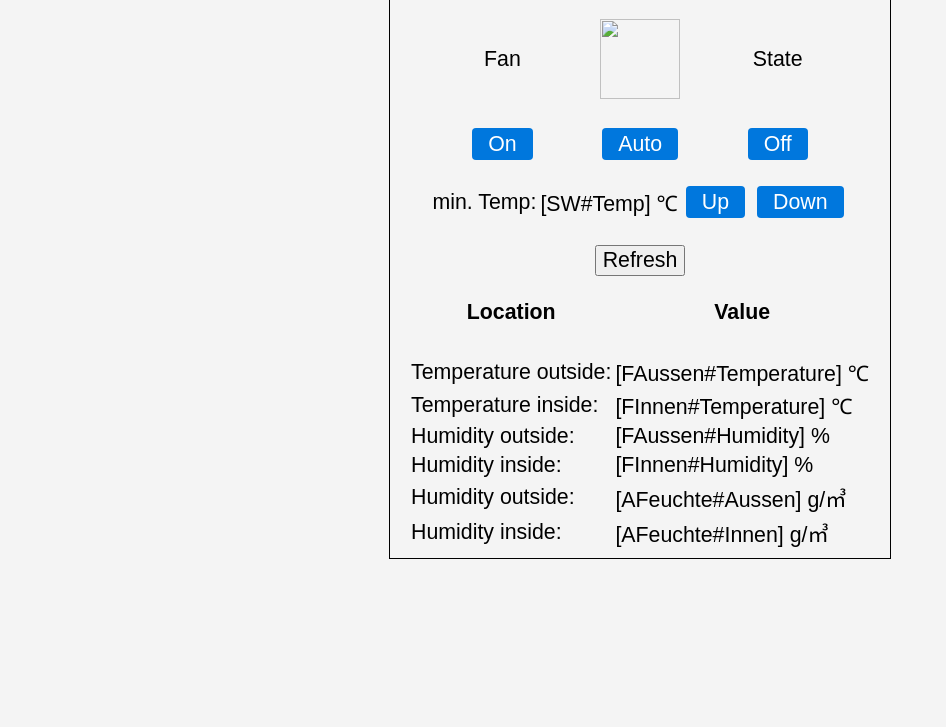
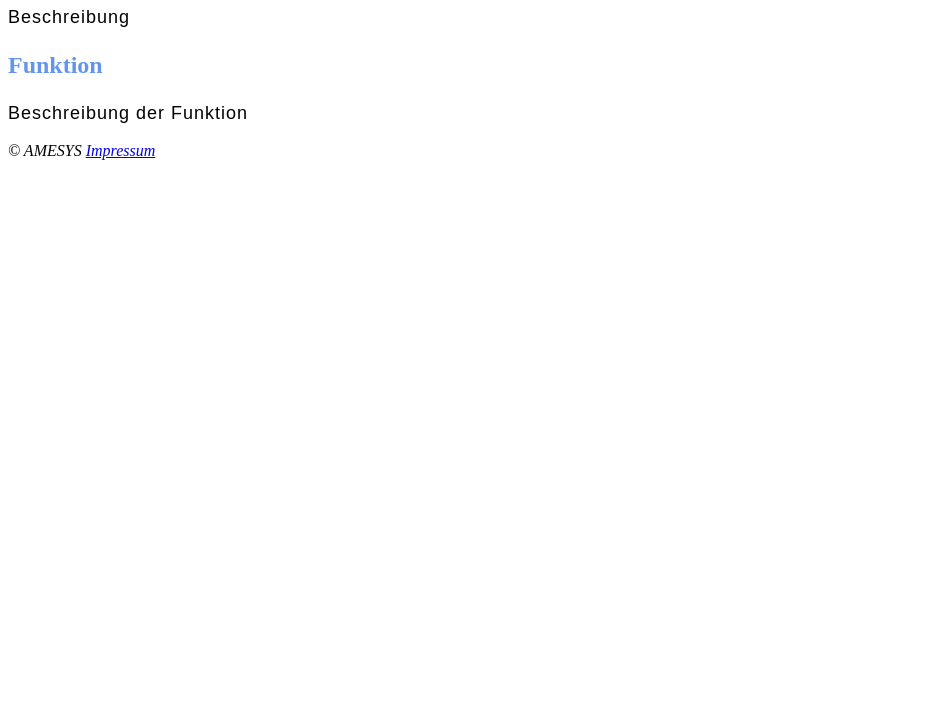
Before and after one commit to Feinmechaniker/Feinmechaniker.github.io, a plain HTML site: page index.html in a window 1280 px wide. Shown: the part 73-800 px from the top of the page, without its empty margins (0-946 px from the left). Drawn offline with Linux system fonts and the light colour scheme.

Commit message:
Update index.html

```diff
--- a/index.html
+++ b/index.html
@@ -1,113 +1,37 @@
+<!DOCTYPE html>
+<html>
 <head>
-<meta name="Humidity Controller" content="width=width=device-width, initial-scale=1">
+    <meta charset="utf-8">
+    <title>Humidity-Control</title>
 </head>
 
-<!--
-<head>
-<meta http-equiv="refresh" content="5">
-</head>
--->
-
-<STYLE>
- * {font-family:sans-serif; font-size:16pt;}
- .button{
-    margin:4px;
-    padding:4px 16px;
-    background-color:#07D;
-    color:#FFF;
-    text-decoration:none;
-    border-radius:4px
-    }
-
- .container{
-    height: 600px;
-    width: 500px;
-    border: 1px solid black;
-    margin-top: 30px;
-    }
-</STYLE>
-
-<HTML>
-<center>
+<style>
+	h3 {color:cornflowerblue; font-size:24px;}
+	p {
+	margin: 0 auto;
+	font-family: Arial, Helvetica, sans-serif;
+	font-style: normal;
+	font-variant-ligatures: normal;
+	font-size: 18px;
+	letter-spacing: 1px;
+  }
+</style>
 
 <body>
- <div class="container">
- <body style="background-color:#f4f4f4;">
- <center>
+    <h1>Humidity-Control</h1>
+    <p>Beschreibung</p>
+</body>
 
- <table border="0">
-     <tr>
-      <td align=center></td>
-      <th align=center>Humidity Controller</th>
-      <td align=center></td>
-    </tr>
-     <tr>
-      <td>&nbsp;</td>
-    </tr>
-    <tr>
-      <td align=center>Fan</td>
-      <td align=center><img src= "fan[Fan#State].png" width="80" height="80"/></td>
-      <td align=center>State</td>
-    </tr>
-    <tr>
-      <td>&nbsp;</td>
-    </tr>
-    <tr>
-      <td align=center><a class='button link' href="humcontrol.esp?cmd=event,sw_on">On</a></td>
-      <td align=center><a class='button link' href="humcontrol.esp?cmd=event,sw_auto">Auto</a></td>
-      <td align=center><a class='button link' href="humcontrol.esp?cmd=event,sw_off">Off</a></td>
-    </tr>
- </table>
- <br>
+<article>
+    <h3>Funktion</h3>
+    <p>Beschreibung der Funktion</p>
+</article>
 
-  <table border="0">
-     <tr>
-       <td align=center>min. Temp:</td>
-       <td align=center>[SW#Temp] &#8451</td>
-       <td align=center><a class='button link' href="humcontrol.esp?cmd=event,valueup">Up</a></td>
-       <td align=center><a class='button link' href="humcontrol.esp?cmd=event,valuedown">Down</a></td>
-     </tr>
-  </table>
- <br>
+<br>
+<footer>
+   <address>
+     © AMESYS <a href="impressum.html">Impressum</a>
+   </address>
+</footer>
 
- <form action="">
-   <button type="submit">Refresh</button></a>
- </form>
-
-  <table border="0">
-     <tr>
-      <th align=center>Location</th>
-      <th align=center>Value</th>
-    </tr>
-     <tr>
-      <td>&nbsp;</td>
-    </tr>
-      <td>Temperature outside: </td>
-      <td>[FAussen#Temperature] &#8451</td>
-    </tr>
-    <tr>
-      <td>Temperature inside: </td>
-      <td>[FInnen#Temperature] &#8451</td>
-    </tr>
-    <tr>
-      <td>Humidity outside: </td>
-      <td>[FAussen#Humidity] %</td>
-    </tr>
-    <tr>
-      <td>Humidity inside: </td>
-      <td>[FInnen#Humidity] %</td>
-    </tr>
-    <tr>
-      <td>Humidity outside: </td>
-      <td>[AFeuchte#Aussen] g/&#13221</td>
-    </tr>
-     <tr>
-      <td>Humidity inside: </td>
-      <td>[AFeuchte#Innen] g/&#13221</td>
-    </tr>
-  </table>
-
- </center>
- </div>
- </body>
- </HTML>
+</html>
```
